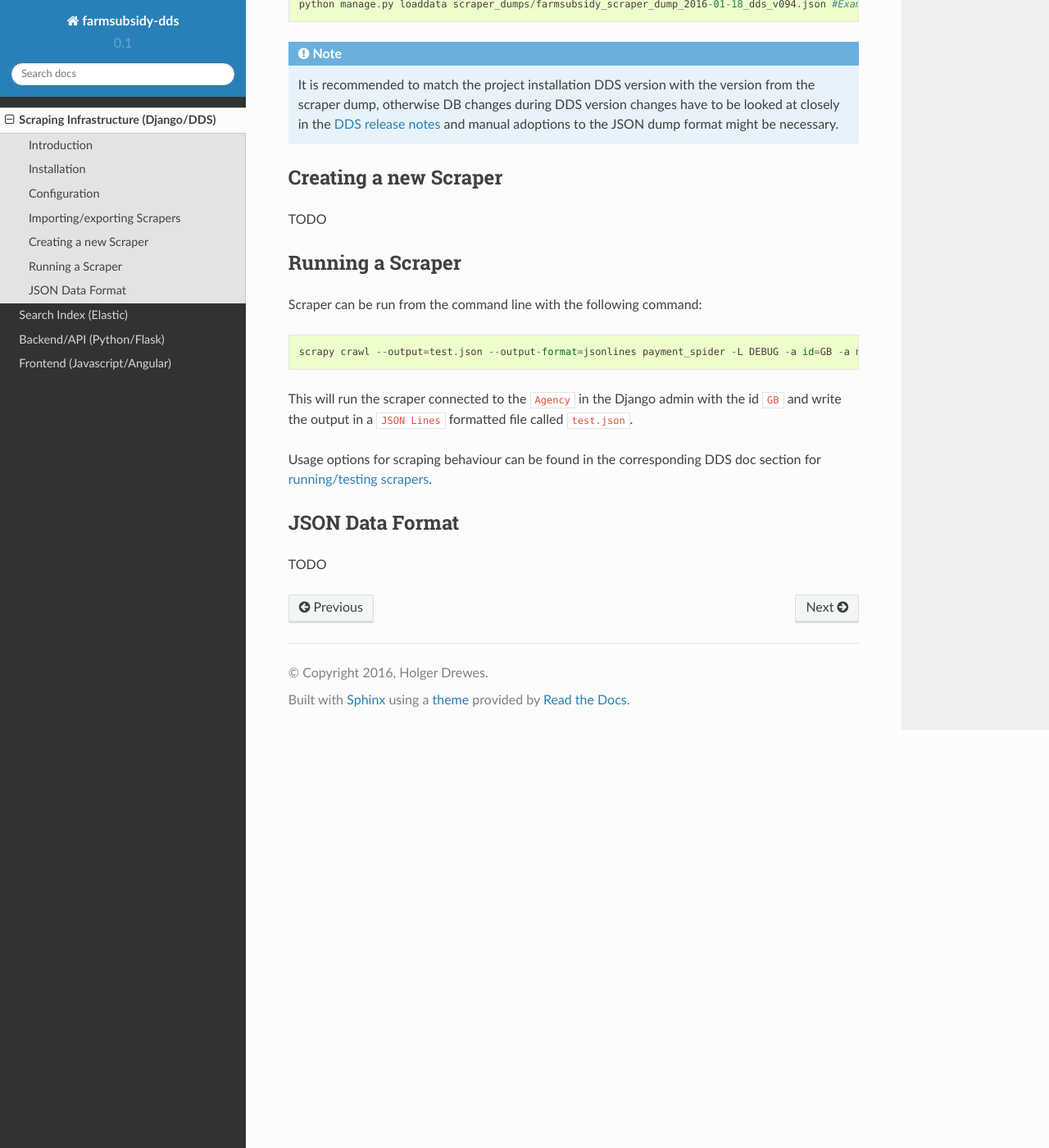
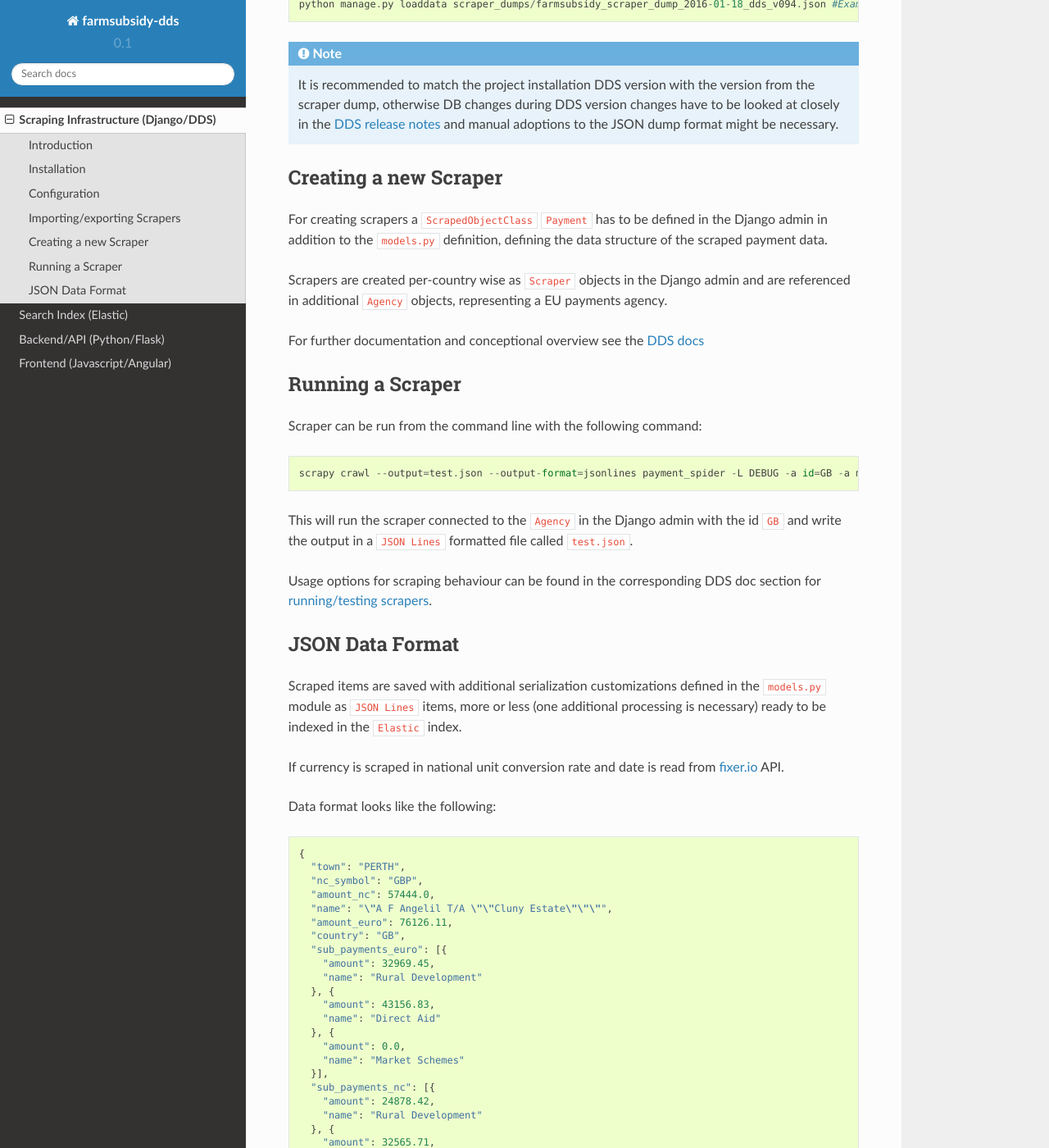
Before and after one commit to holgerd77/farmsubsidy-dds-scraper, a Sphinx documentation site: the page built from docs/scraping.rst, in a window 1280 px wide and 1400 px high, scrolled down 1510 px. Shown: the whole window at 82% size. Built offline with Sphinx 7.4.7 and the Read the Docs theme 2.0.0, drawn with Linux system fonts in a browser that asks for light colours; some of the changed text lies outside the part shown.

Commit message:
Updated Backend/Scraper and Elastic section of documentation

```diff
--- a/docs/scraping.rst
+++ b/docs/scraping.rst
@@ -30,7 +30,7 @@ The project uses the following main ``Python/Django`` libraries:
 
 * `Django 1.8 <https://www.djangoproject.com/>`_
 * `Scrapy 0.24 <http://scrapy.org/>`_
-* `Django Dynamic Scraper 0.9 <django-dynamic-scraper.readthedocs.org/en/latest/>`_
+* `Django Dynamic Scraper (DDS) 0.9 <django-dynamic-scraper.readthedocs.org/en/latest/>`_
 
 Configuration
 -------------
@@ -70,7 +70,14 @@ with the following command::
 Creating a new Scraper
 ----------------------
 
-TODO
+For creating scrapers a ``ScrapedObjectClass`` ``Payment`` has to be defined in the Django admin in addition
+to the ``models.py`` definition, defining the data structure of the scraped payment data.
+
+Scrapers are created per-country wise as ``Scraper`` objects in the Django admin and are referenced in additional
+``Agency`` objects, representing a EU payments agency.
+
+For further documentation and conceptional overview see the
+`DDS docs <http://django-dynamic-scraper.readthedocs.org/en/>`_
 
 Running a Scraper
 -----------------
@@ -89,4 +96,44 @@ Usage options for scraping behaviour can be found in the corresponding  DDS doc
 JSON Data Format
 ----------------
 
-TODO
+Scraped items are saved with additional serialization customizations defined in the ``models.py`` module
+as ``JSON Lines`` items, more or less (one additional processing is necessary) ready to be indexed in the
+``Elastic`` index.
+
+If currency is scraped in national unit conversion rate and date is read from `fixer.io <http://fixer.io/>`_ API.
+
+Data format looks like the following::
+
+    {
+      "town": "PERTH",
+      "nc_symbol": "GBP",
+      "amount_nc": 57444.0,
+      "name": "\"A F Angelil T/A \"\"Cluny Estate\"\"\"",
+      "amount_euro": 76126.11,
+      "country": "GB",
+      "sub_payments_euro": [{
+        "amount": 32969.45,
+        "name": "Rural Development"
+      }, {
+        "amount": 43156.83,
+        "name": "Direct Aid"
+      }, {
+        "amount": 0.0,
+        "name": "Market Schemes"
+      }],
+      "sub_payments_nc": [{
+        "amount": 24878.42,
+        "name": "Rural Development"
+      }, {
+        "amount": 32565.71,
+        "name": "Direct Aid"
+      }, {
+        "amount": 0.0,
+        "name": "Market Schemes"
+      }],
+      "year": 2015,
+      "nc_sign": "£",
+      "nc_conv_rate": 0.75459,
+      "nc_conv_date": "2016-01-22",
+      "zip_code": "PH2"
+    }
```
Also changed, not shown: docs/backend_api.rst (+31 -1 lines), docs/elastic.rst (+49 -10 lines), docs/index.rst (+11 -11 lines).
